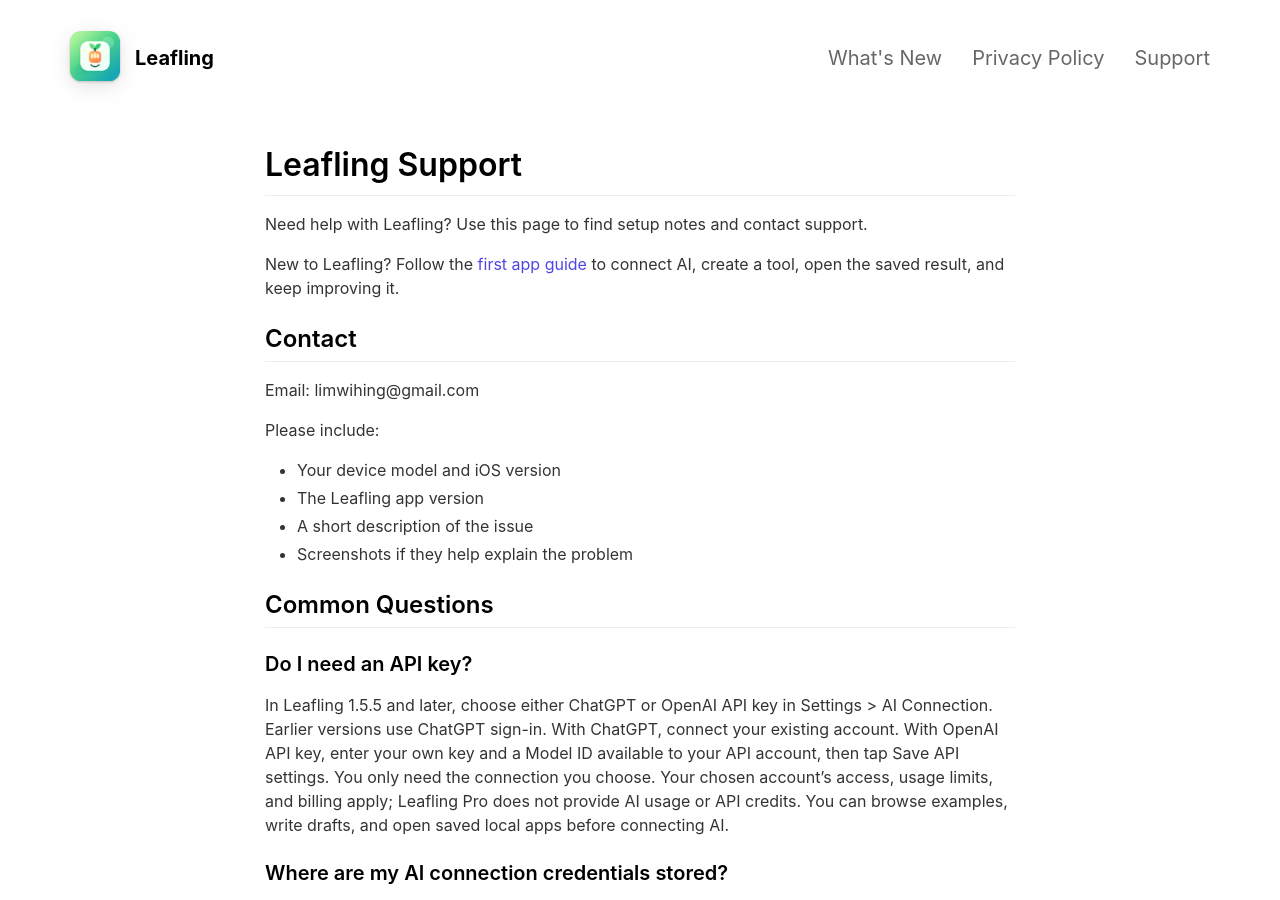
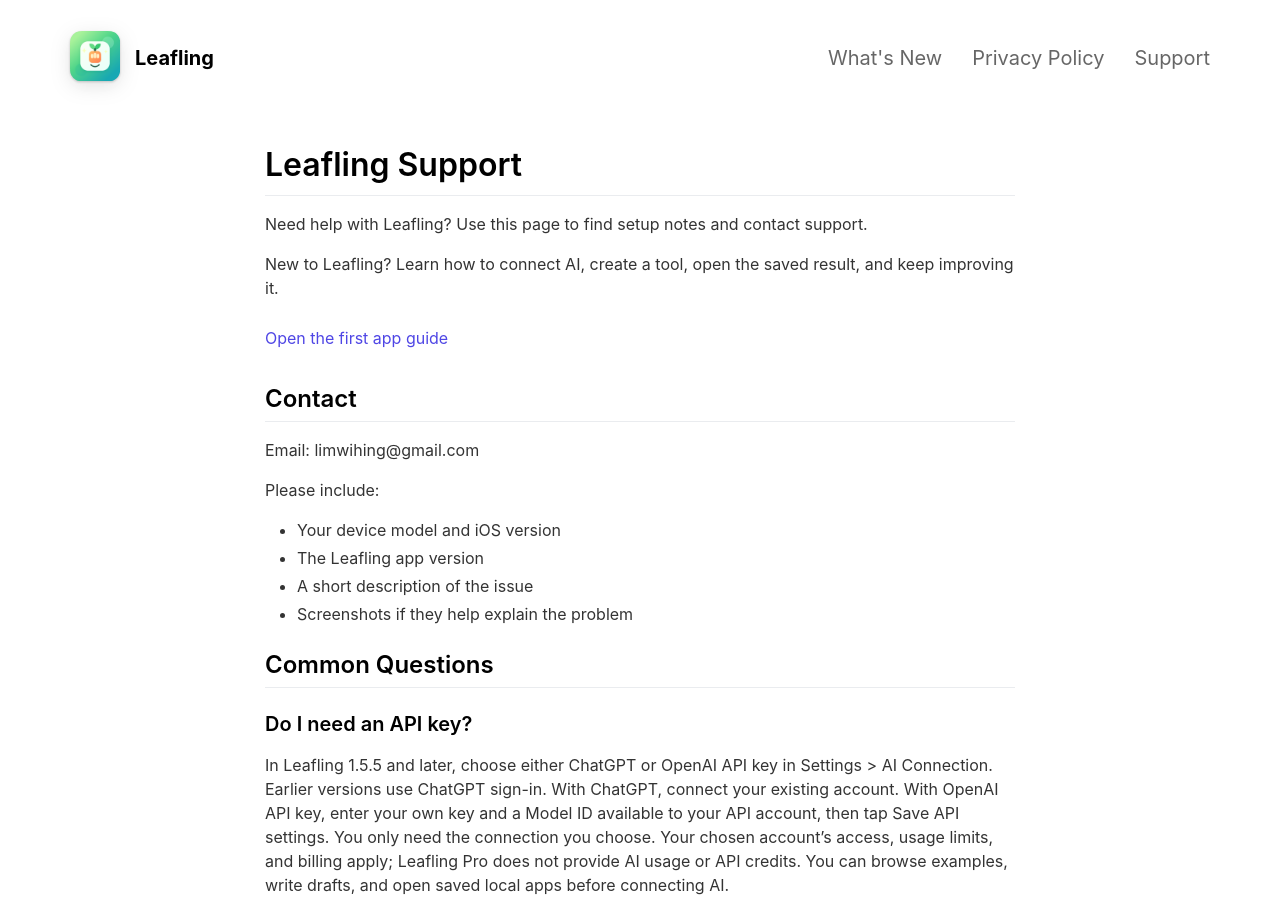
Before and after one commit to wisonlin/Leafling, a Jekyll site: the page built from _pages/support.md, in a window 1280 px wide and 900 px high. Built offline with Jekyll 4.4.1, drawn with Linux system fonts in a browser that asks for light colours; nearby versions of some CDN libraries.

Commit message:
fix(官网): 让首次指南入口在窄屏更易点击

```diff
--- a/_pages/support.md
+++ b/_pages/support.md
@@ -8,7 +8,9 @@
 
 Need help with Leafling? Use this page to find setup notes and contact support.
 
-New to Leafling? Follow the [first app guide]({{ "/updates/native-personal-apps/" | relative_url }}) to connect AI, create a tool, open the saved result, and keep improving it.
+New to Leafling? Learn how to connect AI, create a tool, open the saved result, and keep improving it.
+
+<a href="{{ "/updates/native-personal-apps/" | relative_url }}" target="_self" style="display:inline-flex;align-items:center;min-height:44px">Open the first app guide</a>
 
 ## Contact
 
```
